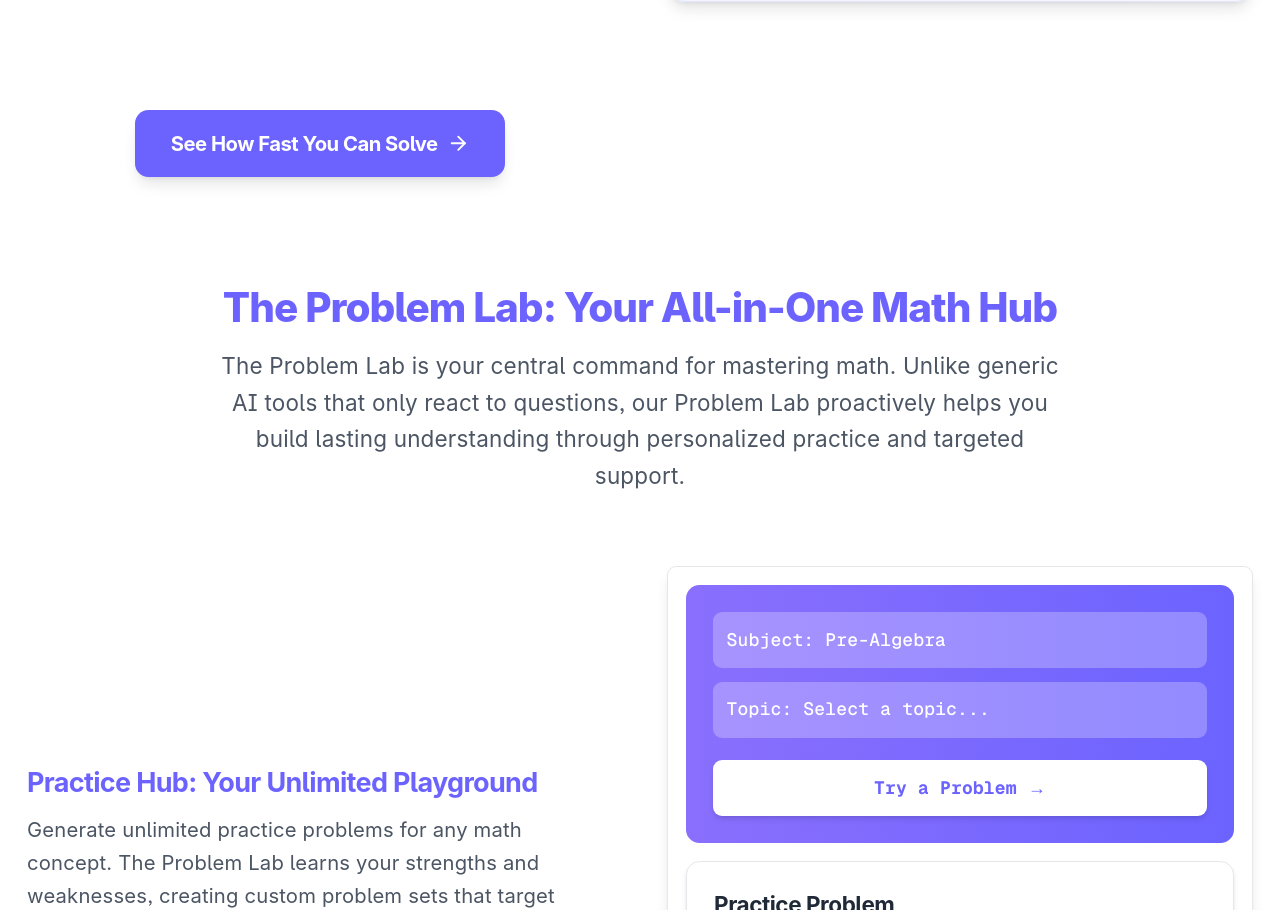
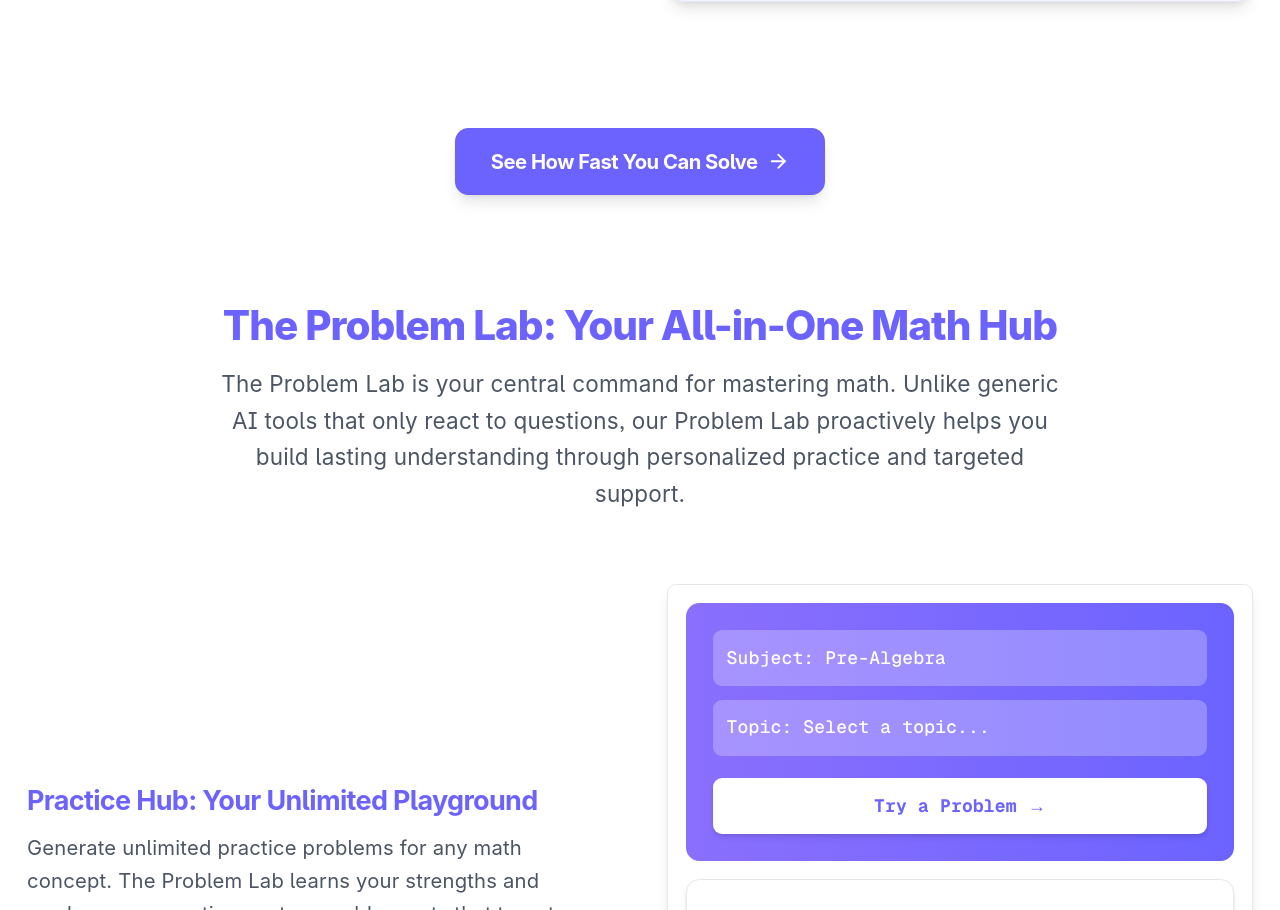
Before and after one commit to ahj-ai/msai, a Next.js app: page / in a window 1280 px wide. Shown: the part 2026-2936 px from the top of the page. Built offline with nearby package versions, Linux system fonts and the light colour scheme; no server answers.

Commit message:
Center CTAs

```diff
--- a/app/page.tsx
+++ b/app/page.tsx
@@ -217,7 +217,7 @@ export default function Home() {
                 </div>
               </div>
             </div>
-            <div className="mt-12 text-center">
+            <div className="md:col-span-2 mt-16 text-center">
               <Link href="/brainiac" className="btn-primary inline-flex items-center justify-center px-8 py-4 text-lg font-display font-bold text-white relative overflow-hidden group transition-all duration-300 hover:-translate-y-1 rounded-xl shadow-lg">
                 <span className="relative z-10 tracking-tight">See How Fast You Can Solve</span>
                 <ArrowRight className="ml-2 w-5 h-5 relative z-10 group-hover:translate-x-1 transition-transform" />
```
